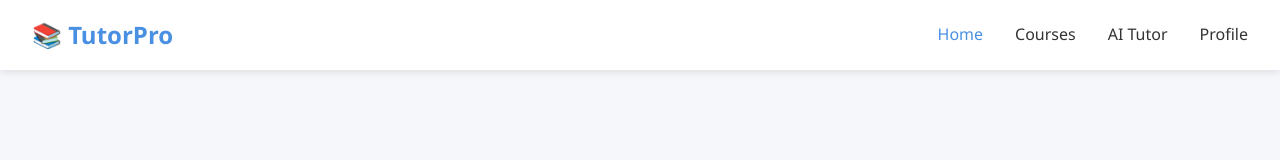
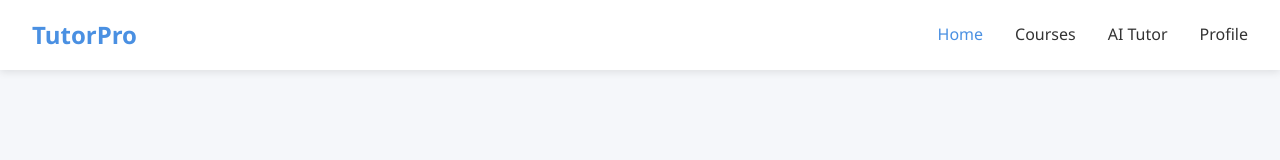
Before and after one commit to 7thOfMay/CNPM, a plain HTML site: page frontend/index.html in a window 1280 px wide. Shown: the top 160 px of the page. Drawn offline with Linux system fonts and the light colour scheme; no server answers.

Commit message:
Remove all emojis/icons for cleaner code

```diff
--- a/frontend/index.html
+++ b/frontend/index.html
@@ -11,7 +11,7 @@
         <header>
             <nav class="navbar">
                 <div class="logo">
-                    <h1>📚 TutorPro</h1>
+                    <h1>TutorPro</h1>
                 </div>
                 <div class="nav-links">
                     <a href="#home" class="active">Home</a>
```
Also changed, not shown: ai-service/requirements.txt (+4 -4 lines), README.txt.
